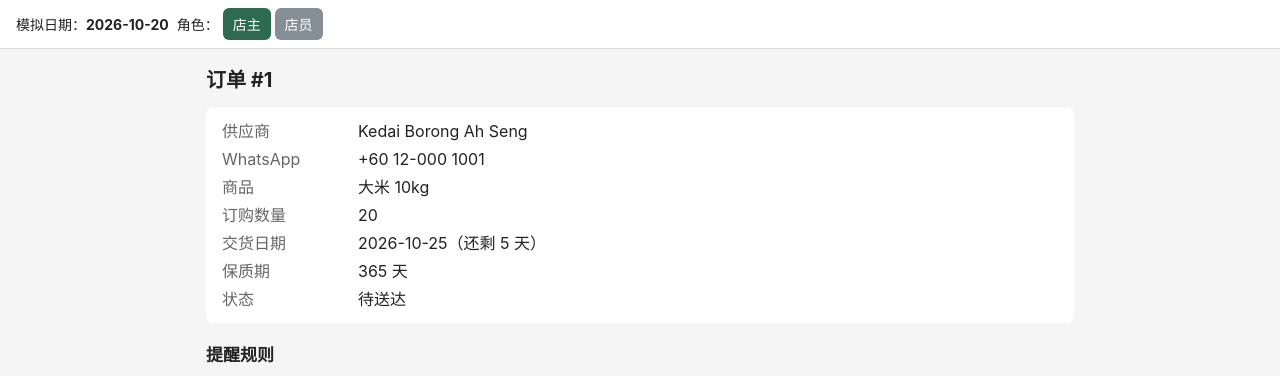
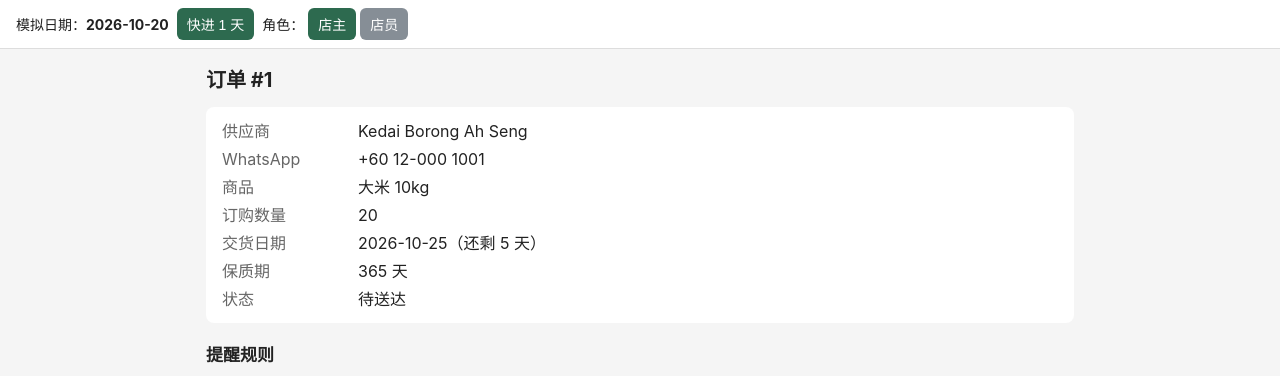
Before and after one commit to zhukunliang/Sudahsampai, a Flask app: page /orders/1 in a window 1280 px wide. Shown: the part 44-420 px from the top of the page. Run offline with Flask 3, Linux system fonts and the light colour scheme; data comes from the database, SQL or seed files in the repository.

Commit message:
Step 10: simulated fast-forward checks due/overdue orders and logs reminders
Co-Authored-By: Claude Opus 5.5 <noreply@anthropic.com>

```diff
--- a/app.py
+++ b/app.py
@@ -178,6 +178,40 @@ def receive(order_id):
     return redirect(url_for("order_detail", order_id=order_id))
 
 
+@app.route("/time/forward", methods=["POST"])
+def time_forward():
+    """模拟时间快进 1 天，然后检查待送达订单：进入提醒窗口的写提醒，过了交货日期的改成逾期。"""
+    role = current_role()
+    db.set_offset(db.get_offset() + 1)
+    t = db.today()
+    reminders = overdue = 0
+    with db.connect() as conn:
+        db.add_log(conn, role, "时间快进", f"模拟日期推进到 {t.isoformat()}")
+        rows = conn.execute("SELECT * FROM orders WHERE status = ?", (db.PENDING,)).fetchall()
+        for o in rows:
+            days_left = (date.fromisoformat(o["delivery_date"]) - t).days
+            if days_left < 0:
+                conn.execute("UPDATE orders SET status = ? WHERE id = ?", (db.OVERDUE, o["id"]))
+                db.add_log(conn, "系统", "发现逾期",
+                           f"#{o['id']} {o['supplier']} {o['product']} 应于 {o['delivery_date']} 送达，已逾期 {-days_left} 天")
+                overdue += 1
+            elif days_left <= o["remind_days_before"]:
+                when = "今天到期" if days_left == 0 else f"{days_left} 天后到期"
+                chase = "，已开启自动催货（第二版发送 WhatsApp）" if o["auto_chase"] else ""
+                db.add_log(conn, "系统", "到期提醒",
+                           f"#{o['id']} {o['supplier']} {o['product']} {when}{chase}")
+                reminders += 1
+    flash(f"已快进到 {t.isoformat()}：{reminders} 条到期提醒，{overdue} 张新逾期", "ok")
+    return redirect(request.referrer or url_for("index"))
+
+
+@app.route("/reset", methods=["POST"])
+def reset():
+    db.reset_db()
+    flash("演示数据已重置", "ok")
+    return redirect(url_for("index"))
+
+
 @app.route("/logs")
 def show_logs():
     with db.connect() as conn:
--- a/templates/base.html
+++ b/templates/base.html
@@ -15,6 +15,9 @@
   </header>
   <div class="bar">
     <span>模拟日期：<b>{{ sim_today }}</b></span>
+    <form method="post" action="{{ url_for('time_forward') }}">
+      <button type="submit">快进 1 天</button>
+    </form>
     <form method="post" action="{{ url_for('switch_role') }}">
       角色：
       {% for r in roles %}
--- a/templates/logs.html
+++ b/templates/logs.html
@@ -19,4 +19,7 @@
     {% endfor %}
   </tbody>
 </table>
+<form method="post" action="{{ url_for('reset') }}" onsubmit="return confirm('清空所有订单和日志，重新生成合成数据？')">
+  <button type="submit" class="secondary">重置演示数据</button>
+</form>
 {% endblock %}
```
